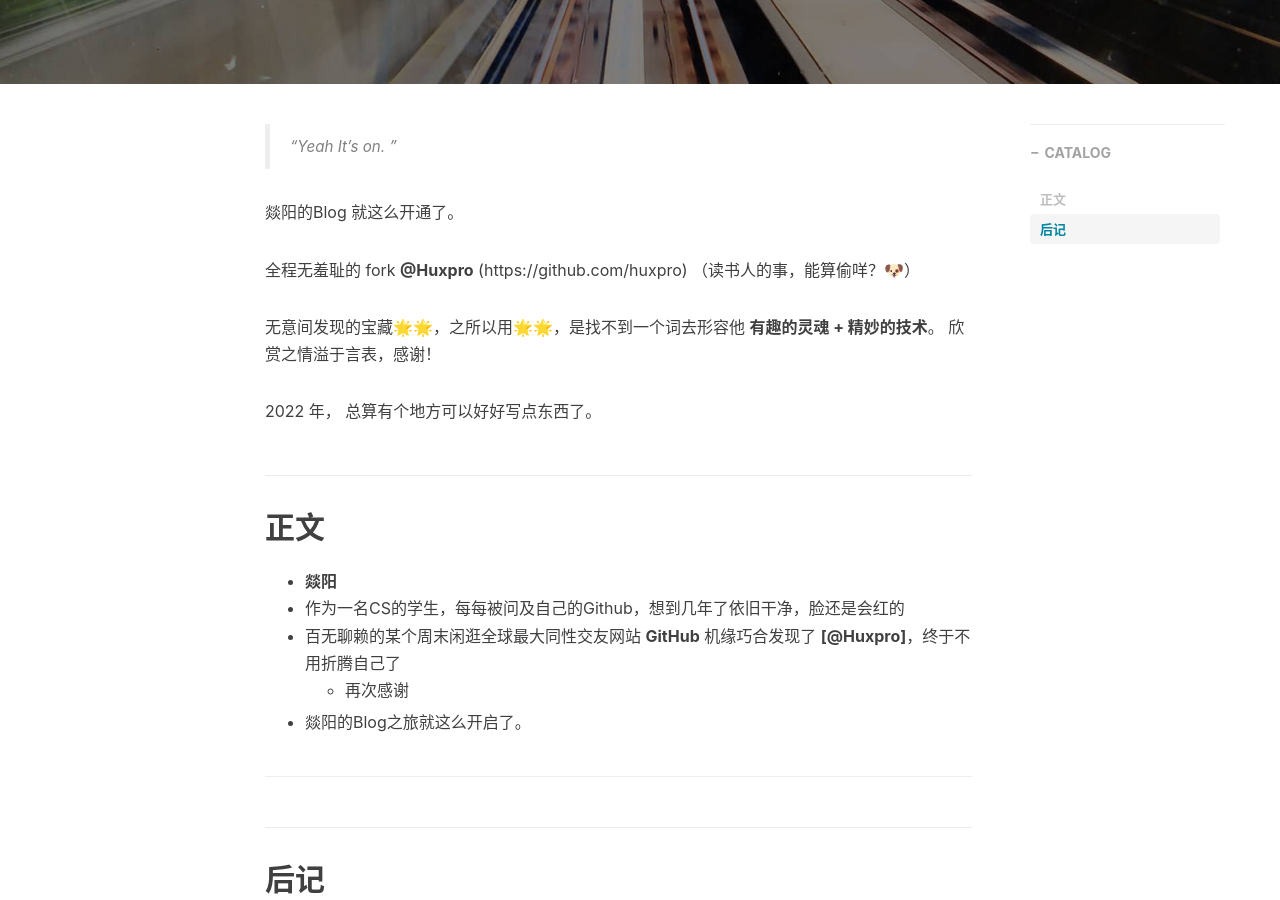
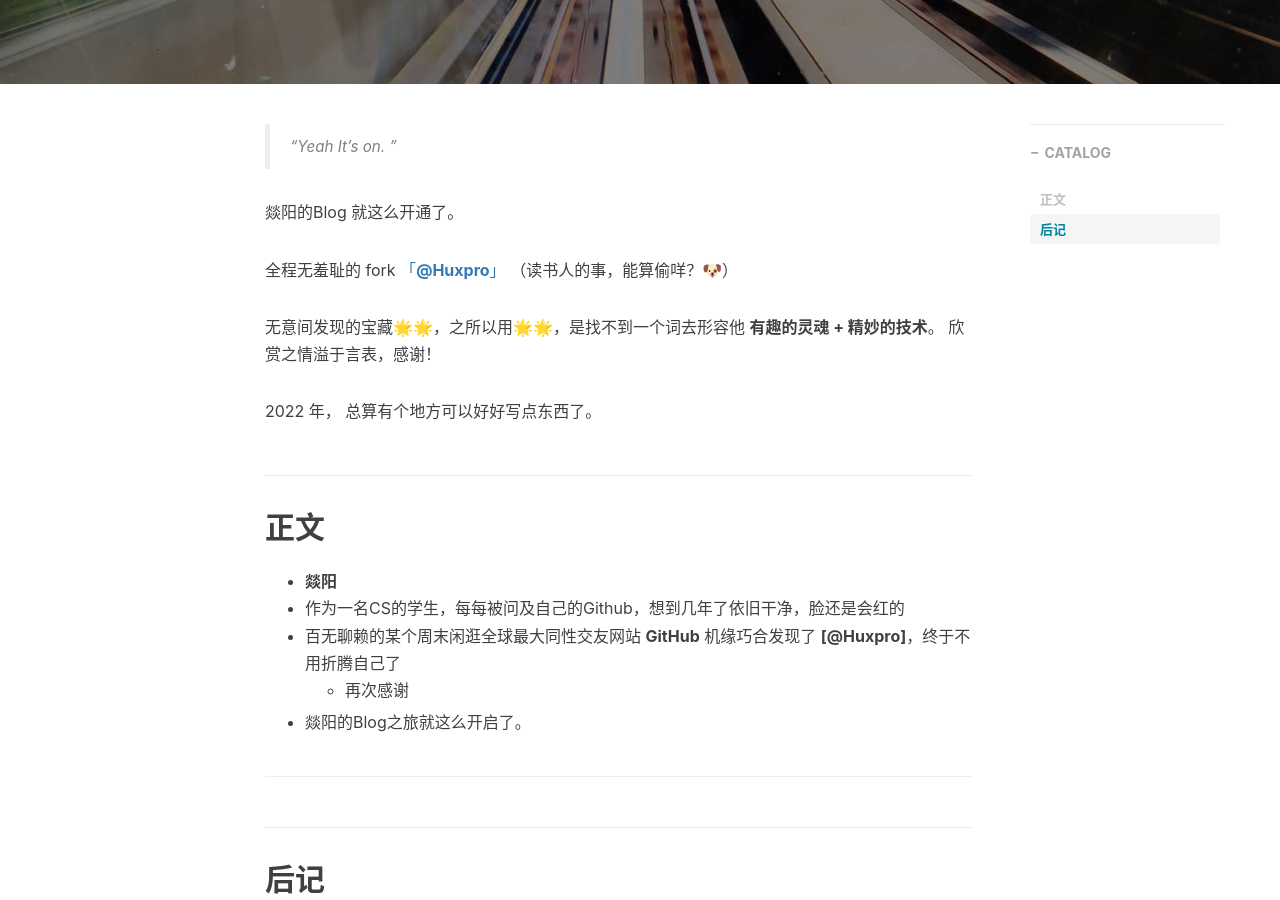
Before and after one commit to yliu9418/yliu9418.github.io, a Jekyll site: the page built from _posts/2022-02-10-hello-2022.markdown, in a window 1280 px wide and 900 px high, scrolled down 439 px. Built offline with Jekyll 4.4.1, drawn with Linux system fonts in a browser that asks for light colours; nearby versions of some CDN libraries; comment, search, counter and statistics services are not loaded.

Commit message:
Update 2022-02-10-hello-2022.markdown

```diff
--- a/_posts/2022-02-10-hello-2022.markdown
+++ b/_posts/2022-02-10-hello-2022.markdown
@@ -16,7 +16,9 @@ tags:
 
 燚阳的Blog 就这么开通了。
 
-全程无羞耻的 fork **@Huxpro** (https://github.com/huxpro)
+
+
+全程无羞耻的 fork [「**@Huxpro**」](https://github.com/huxpro)
 （读书人的事，能算偷咩？🐶）
 
 无意间发现的宝藏🌟🌟，之所以用🌟🌟，是找不到一个词去形容他
```
